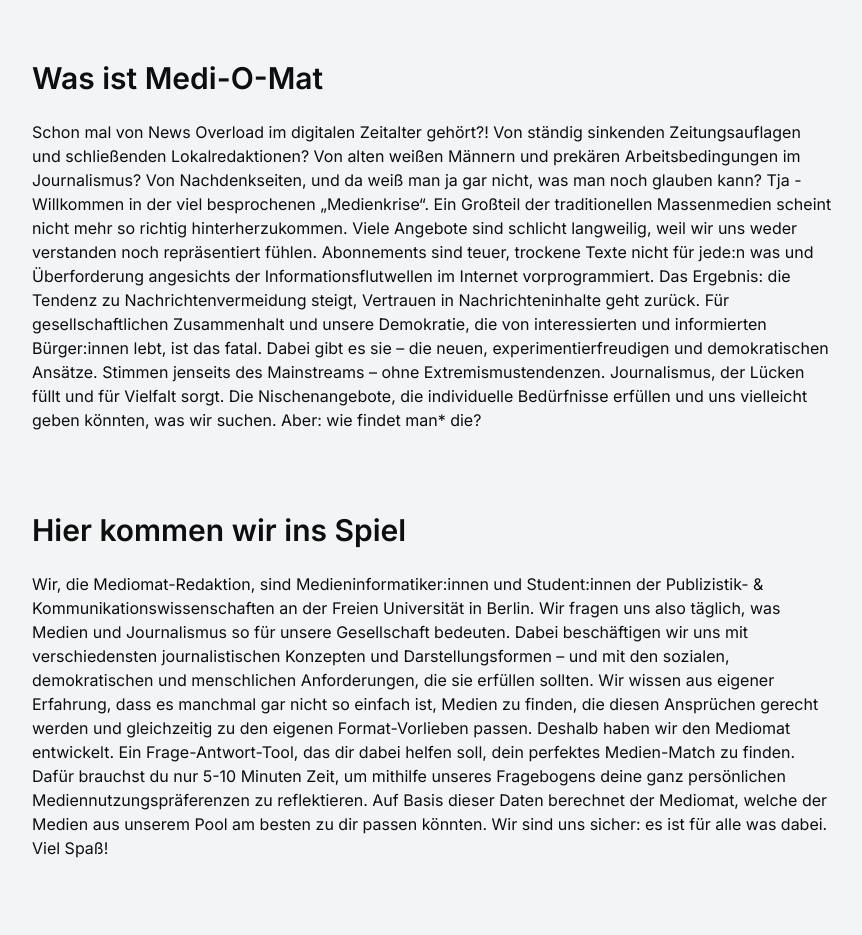
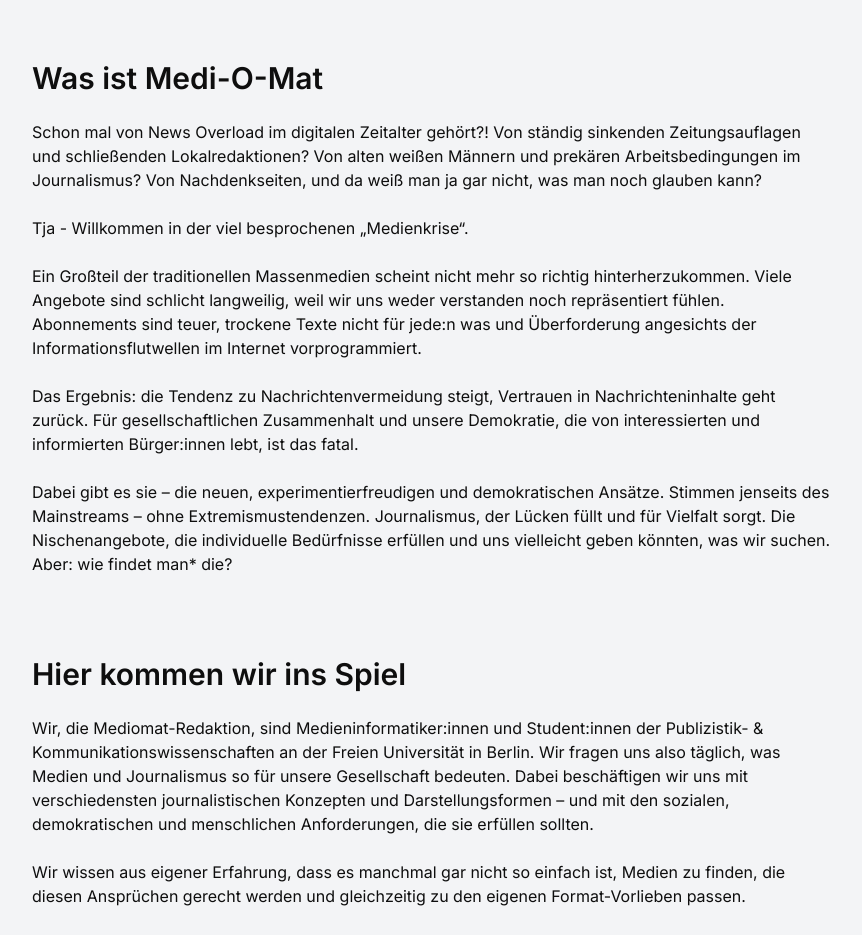
Before and after one commit to kurt-irem/mediomat2, a Next.js app: page / in a window 1280 px wide. Shown: the part 740-1675 px from the top of the page, without its empty margins (208-1070 px from the left). Built offline with nearby package versions, Linux system fonts and the light colour scheme.

Commit message:
texte updaten

```diff
--- a/app/page.tsx
+++ b/app/page.tsx
@@ -20,7 +20,7 @@
         <h1 className="text-[96px] font-semibold text-dark">
           {textData.anwendungsName}
         </h1>
-        <p className="text-dark mt-16 max-w-[800px] font-normal text-xl">
+        <p className="text-dark mt-16 max-w-[800px] font-normal text-xl"  style={{ whiteSpace: "pre-wrap" }}>
           {textData.ersteInformation}
         </p>
         <button
@@ -39,19 +39,19 @@
           <h2 className="font-semibold text-3xl">
             {textData.wasIstWahlOMatHeader}
           </h2>
-          <p>{textData.wasIstWahlOMatSubtext}</p>
+          <p style={{ whiteSpace: "pre-wrap" }}>{textData.wasIstWahlOMatSubtext}</p>
         </div>
 
         <div className="flex flex-col gap-6 max-w-[800px]">
           <h2 className="font-semibold text-3xl">{textData.resultsHeader}</h2>
-          <p>{textData.resultsSubtext}</p>
+          <p style={{ whiteSpace: "pre-wrap" }}>{textData.resultsSubtext}</p>
         </div>
 
         <div className="flex flex-col gap-6 max-w-[800px]">
           <h2 className="font-semibold text-3xl">
             {textData.disclaimerHeader}
           </h2>
-          <p>{textData.disclaimerSubtext}</p>
+          <p style={{ whiteSpace: "pre-wrap" }}>{textData.disclaimerSubtext}</p>
         </div>
       </div>
     </div>
--- a/data/texte.json
+++ b/data/texte.json
@@ -3,7 +3,7 @@
     "anwendungsName": "Medi-O-Mat",
     "ersteInformation": "Ein Frage-Antwort-Tool, das dir dabei helfen soll, dein perfektes Medien-Match zu finden. Dafür brauchst du nur 5-10 Minuten Zeit, um mithilfe unseres Fragebogens deine ganz persönlichen Mediennutzungspräferenzen zu reflektieren. Auf Basis dieser Daten berechnet der Mediomat, welche der Medien aus unserem Pool am besten zu dir passen könnten.",
     "wasIstWahlOMatHeader": "Was ist Medi-O-Mat",
-    "wasIstWahlOMatSubtext": "Schon mal von News Overload im digitalen Zeitalter gehört?! Von ständig sinkenden Zeitungsauflagen und schließenden Lokalredaktionen? Von alten weißen Männern und prekären Arbeitsbedingungen im Journalismus? Von Nachdenkseiten, und da weiß man ja gar nicht, was man noch glauben kann?\n \nTja - Willkommen in der viel besprochenen „Medienkrise“.\n \nEin Großteil der traditionellen Massenmedien scheint nicht mehr so richtig hinterherzukommen. Viele Angebote sind schlicht langweilig, weil wir uns weder verstanden noch repräsentiert fühlen. Abonnements sind teuer, trockene Texte nicht für jede:n was und Überforderung angesichts der Informationsflutwellen im Internet vorprogrammiert.\n \nDas Ergebnis: die Tendenz zu Nachrichtenvermeidung steigt, Vertrauen in Nachrichteninhalte geht zurück. Für gesellschaftlichen Zusammenhalt und unsere Demokratie, die von interessierten und informierten Bürger:innen lebt, ist das fatal.\n \nDabei gibt es sie – die neuen, experimentierfreudigen und demokratischen Ansätze. Stimmen jenseits des Mainstreams – ohne Extremismustendenzen. Journalismus, der Lücken füllt und für Vielfalt sorgt. Die Nischenangebote, die individuelle Bedürfnisse erfüllen und uns vielleicht geben könnten, was wir suchen. Aber: wie findet man* die?",
+    "wasIstWahlOMatSubtext": "Schon mal von News Overload im digitalen Zeitalter gehört?! Von ständig sinkenden Zeitungsauflagen und schließenden Lokalredaktionen? Von alten weißen Männern und prekären Arbeitsbedingungen im Journalismus? Von Nachdenkseiten, und da weiß man ja gar nicht, was man noch glauben kann? \n\nTja - Willkommen in der viel besprochenen „Medienkrise“.\n \nEin Großteil der traditionellen Massenmedien scheint nicht mehr so richtig hinterherzukommen. Viele Angebote sind schlicht langweilig, weil wir uns weder verstanden noch repräsentiert fühlen. Abonnements sind teuer, trockene Texte nicht für jede:n was und Überforderung angesichts der Informationsflutwellen im Internet vorprogrammiert.\n \nDas Ergebnis: die Tendenz zu Nachrichtenvermeidung steigt, Vertrauen in Nachrichteninhalte geht zurück. Für gesellschaftlichen Zusammenhalt und unsere Demokratie, die von interessierten und informierten Bürger:innen lebt, ist das fatal.\n \nDabei gibt es sie – die neuen, experimentierfreudigen und demokratischen Ansätze. Stimmen jenseits des Mainstreams – ohne Extremismustendenzen. Journalismus, der Lücken füllt und für Vielfalt sorgt. Die Nischenangebote, die individuelle Bedürfnisse erfüllen und uns vielleicht geben könnten, was wir suchen. Aber: wie findet man* die?",
     "resultsHeader": "Hier kommen wir ins Spiel",
     "resultsSubtext": "Wir, die Mediomat-Redaktion, sind Medieninformatiker:innen und Student:innen der Publizistik- & Kommunikationswissenschaften an der Freien Universität in Berlin. Wir fragen uns also täglich, was Medien und Journalismus so für unsere Gesellschaft bedeuten. Dabei beschäftigen wir uns mit verschiedensten journalistischen Konzepten und Darstellungsformen – und mit den sozialen, demokratischen und menschlichen Anforderungen, die sie erfüllen sollten.\n \nWir wissen aus eigener Erfahrung, dass es manchmal gar nicht so einfach ist, Medien zu finden, die diesen Ansprüchen gerecht werden und gleichzeitig zu den eigenen Format-Vorlieben passen.\n \nDeshalb haben wir den Mediomat entwickelt. Ein Frage-Antwort-Tool, das dir dabei helfen soll, dein perfektes Medien-Match zu finden. Dafür brauchst du nur 5-10 Minuten Zeit, um mithilfe unseres Fragebogens deine ganz persönlichen Mediennutzungspräferenzen zu reflektieren. Auf Basis dieser Daten berechnet der Mediomat, welche der Medien aus unserem Pool am besten zu dir passen könnten. Wir sind uns sicher: es ist für alle was dabei. Viel Spaß!",
     "disclaimerHeader": "Disclaimer - Medienwahl",
```
